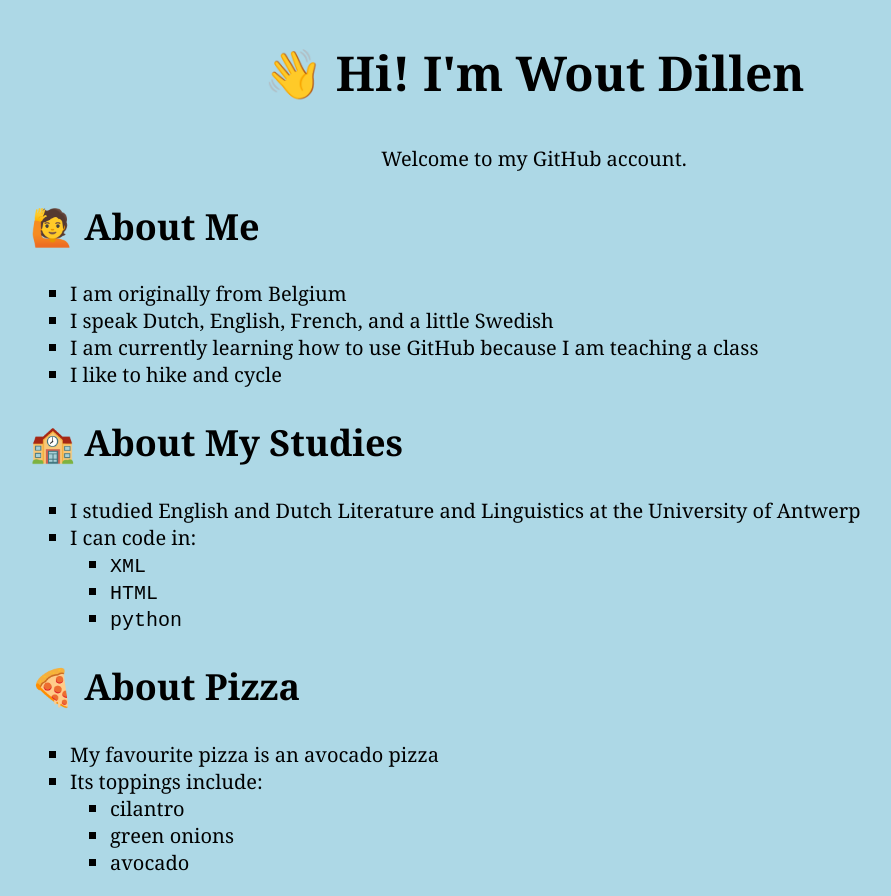
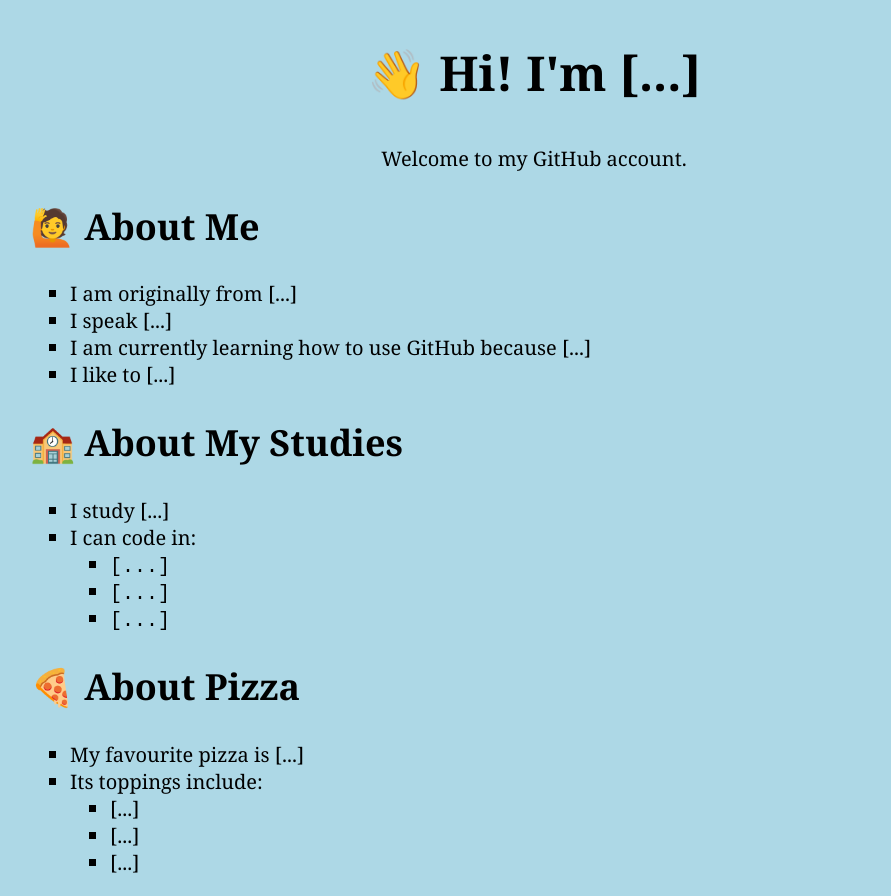
Before and after one commit to SSLIS/gh-pages-about-me, a plain HTML site: page index.html in a window 1280 px wide. Shown: the whole page, without its empty margins (106-997 px from the left). Drawn offline with Linux system fonts and the light colour scheme.

Commit message:
revert index.html back to pre-class

```diff
--- a/index.html
+++ b/index.html
@@ -7,7 +7,7 @@
     </head>
     <body>
         <article>
-        <h1>&#128075; Hi! I'm Wout Dillen</h1>
+        <h1>&#128075; Hi! I'm [...]</h1>
         <p>
             Welcome to my GitHub account.
         </p>
@@ -15,21 +15,21 @@
         <article>
         <h2>&#128587; About Me</h2>
         <ul>
-            <li>I am originally from Belgium</li>
-            <li>I speak Dutch, English, French, and a little Swedish</li>
-            <li>I am currently learning how to use GitHub because I am teaching a class</li>
-            <li>I like to hike and cycle</li>
+            <li>I am originally from [...]</li>
+            <li>I speak [...]</li>
+            <li>I am currently learning how to use GitHub because [...]</li>
+            <li>I like to [...]</li>
         </ul>
         </article>
         <article>
         <h2>&#127979; About My Studies </h2>
         <ul>
-            <li>I studied English and Dutch Literature and Linguistics at the University of Antwerp</li>
+            <li>I study [...]</li>
             <li>I can code in:
                 <ul>
-                    <li><code>XML</code></li>
-                    <li><code>HTML</code></li>
-                    <li><code>python</code></li>
+                    <li><code>[...]</code></li>
+                    <li><code>[...]</code></li>
+                    <li><code>[...]</code></li>
                 </ul>
             </li>
         </ul>
@@ -37,12 +37,12 @@
         <article>
         <h2>&#127829; About Pizza</h2>
         <ul>
-            <li>My favourite pizza is an avocado pizza</li>
+            <li>My favourite pizza is [...]</li>
             <li>Its toppings include:
                 <ul>
-                    <li>cilantro</li>
-                    <li>green onions</li>
-                    <li>avocado</li>
+                    <li>[...]</li>
+                    <li>[...]</li>
+                    <li>[...]</li>
                 </ul>
             </li>
         </ul>
```
